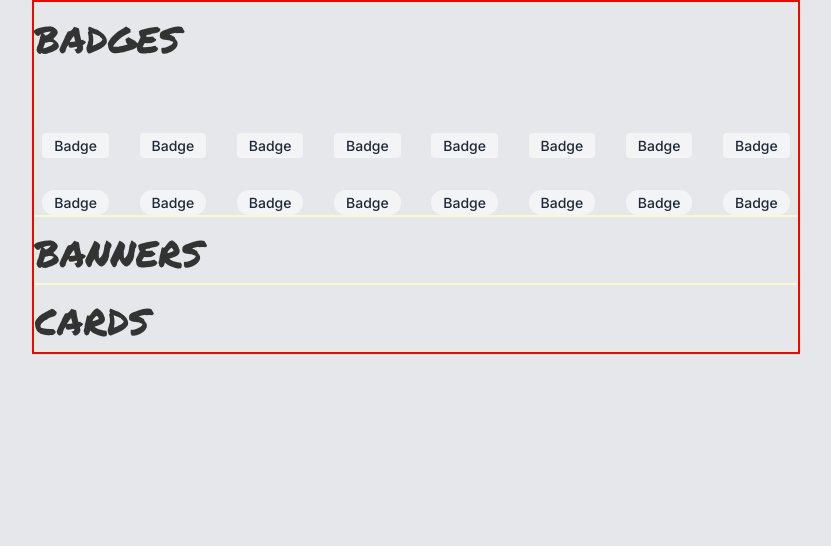
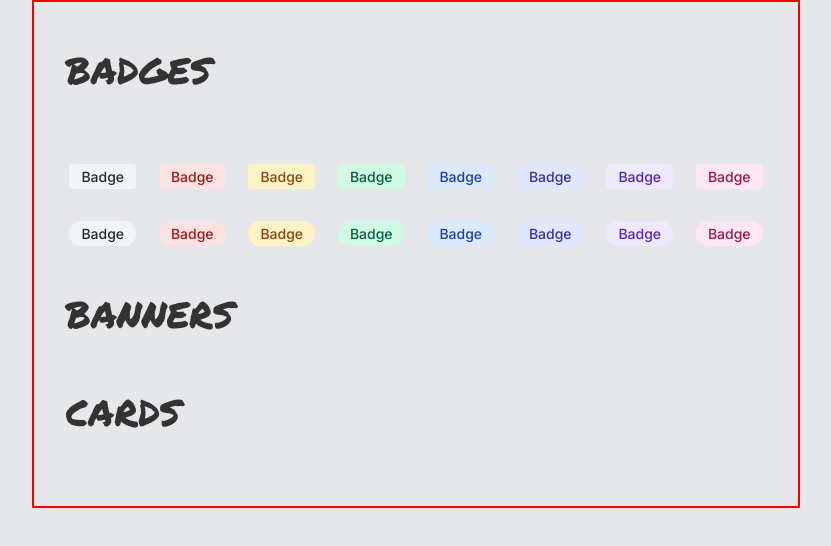
Before and after one commit to BastienWinant/components-library, a React (Vite) app: page / in a window 1280 px wide. Shown: the top 546 px of the page, without its empty margins (224-1055 px from the left). Built offline with nearby package versions, Linux system fonts and the light colour scheme.

Commit message:
color classes

```diff
--- a/src/App.css
+++ b/src/App.css
@@ -6,6 +6,7 @@ body {
 main {
   max-width: 768px;
   margin: auto;
+  padding: 2em;
   border: 2px solid red;
 }
 
@@ -13,8 +14,7 @@ section {
   display: flex;
   flex-direction: column;
   gap: 4em;
-
-  border: 1px solid lightgoldenrodyellow;
+  margin-bottom: 2em;
 }
 
 h2 {
@@ -32,8 +32,48 @@ h2 {
 
 .row {
   display: grid;
-  grid-template-columns: repeat(auto-fit, minmax(5em , 1fr));
+  grid-template-columns: repeat(auto-fit, minmax(4.5em , 1fr));
   grid-auto-rows: auto;
   justify-items: center;
   gap: 1em;
 }
+
+.body-light {
+  color: #1F2937;
+  background-color: #F3F4F6;
+}
+
+.danger-light {
+  color: #991B1B;
+  background-color: #FEE2E2;
+}
+
+.warning-light {
+  color: #92400E;
+  background-color: #FEF3C7;
+}
+
+.success-light {
+  color: #065F46;
+  background-color: #D1FAE5;
+}
+
+.primary-light {
+  color: #1E40AF;
+  background-color: #DBEAFE;
+}
+
+.indigo-light {
+  color: #3730A3;
+  background-color: #E0E7FF;
+}
+
+.purple-light {
+  color: #5B21B6;
+  background-color: #EDE9FE;
+}
+
+.pink-light {
+  color: #9D174D;
+  background-color: #FCE7F3;
+}
--- a/src/App.jsx
+++ b/src/App.jsx
@@ -13,24 +13,24 @@ function App() {
         </header>
         <div className="container">
           <div className="row">
-            <Badge className="square">badge</Badge>
-            <Badge className="square">badge</Badge>
-            <Badge className="square">badge</Badge>
-            <Badge className="square">badge</Badge>
-            <Badge className="square">badge</Badge>
-            <Badge className="square">badge</Badge>
-            <Badge className="square">badge</Badge>
-            <Badge className="square">badge</Badge>
+            <Badge className="square body-light">badge</Badge>
+            <Badge className="square danger-light">badge</Badge>
+            <Badge className="square warning-light">badge</Badge>
+            <Badge className="square success-light">badge</Badge>
+            <Badge className="square primary-light">badge</Badge>
+            <Badge className="square indigo-light">badge</Badge>
+            <Badge className="square purple-light">badge</Badge>
+            <Badge className="square pink-light">badge</Badge>
           </div>
           <div className="row">
-            <Badge className="pill">badge</Badge>
-            <Badge className="pill">badge</Badge>
-            <Badge className="pill">badge</Badge>
-            <Badge className="pill">badge</Badge>
-            <Badge className="pill">badge</Badge>
-            <Badge className="pill">badge</Badge>
-            <Badge className="pill">badge</Badge>
-            <Badge className="pill">badge</Badge>
+            <Badge className="pill body-light">badge</Badge>
+            <Badge className="pill danger-light">badge</Badge>
+            <Badge className="pill warning-light">badge</Badge>
+            <Badge className="pill success-light">badge</Badge>
+            <Badge className="pill primary-light">badge</Badge>
+            <Badge className="pill indigo-light">badge</Badge>
+            <Badge className="pill purple-light">badge</Badge>
+            <Badge className="pill pink-light">badge</Badge>
           </div>
         </div>
       </section>
--- a/src/components/Badge/Badge.css
+++ b/src/components/Badge/Badge.css
@@ -1,8 +1,6 @@
 .badge {
   display: inline-flex;
   padding: .125em .75em;
-  background-color: #F3F4F6;
-  color: #1F2937;
 }
 
 .badge.square {
```
